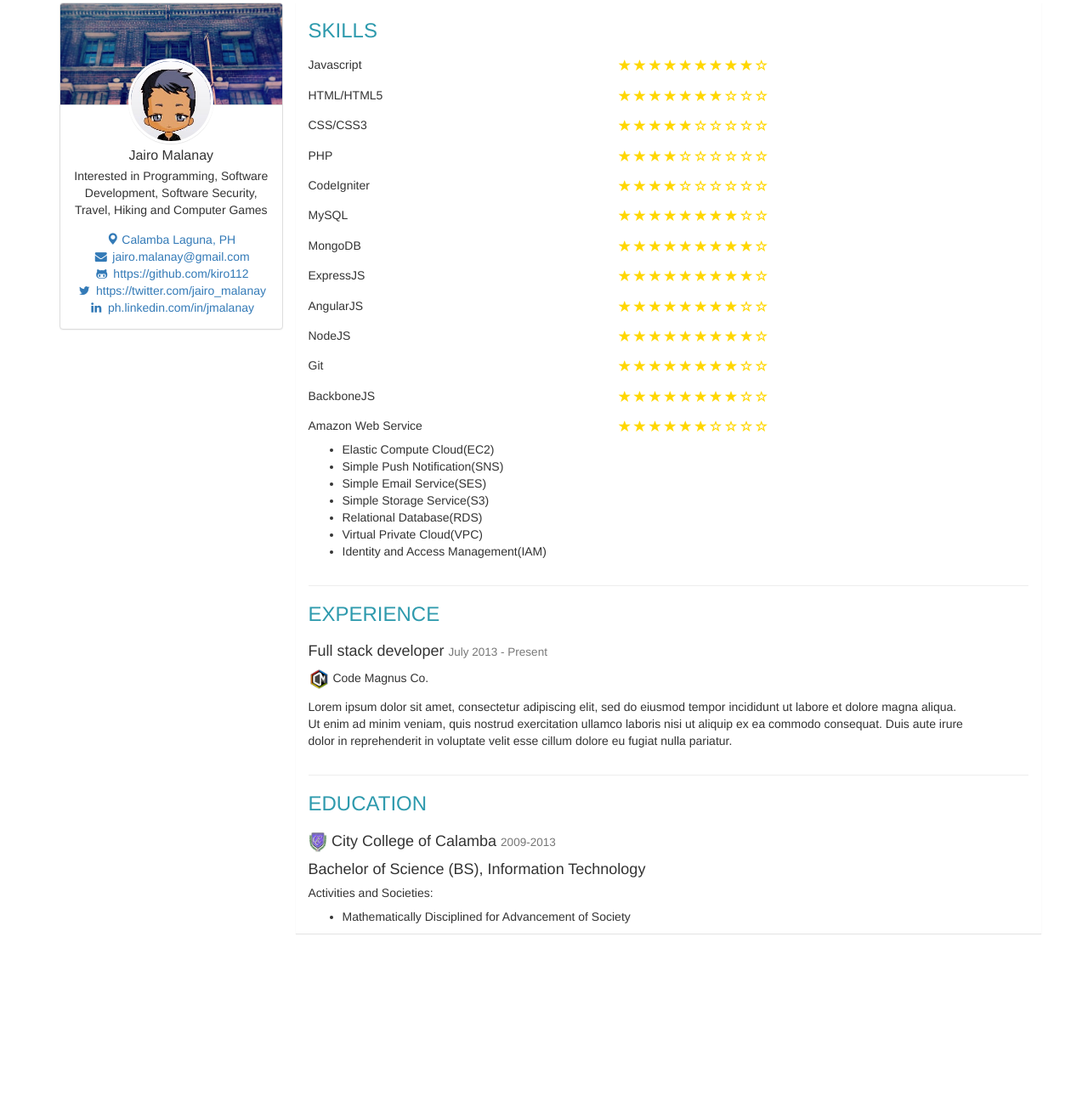
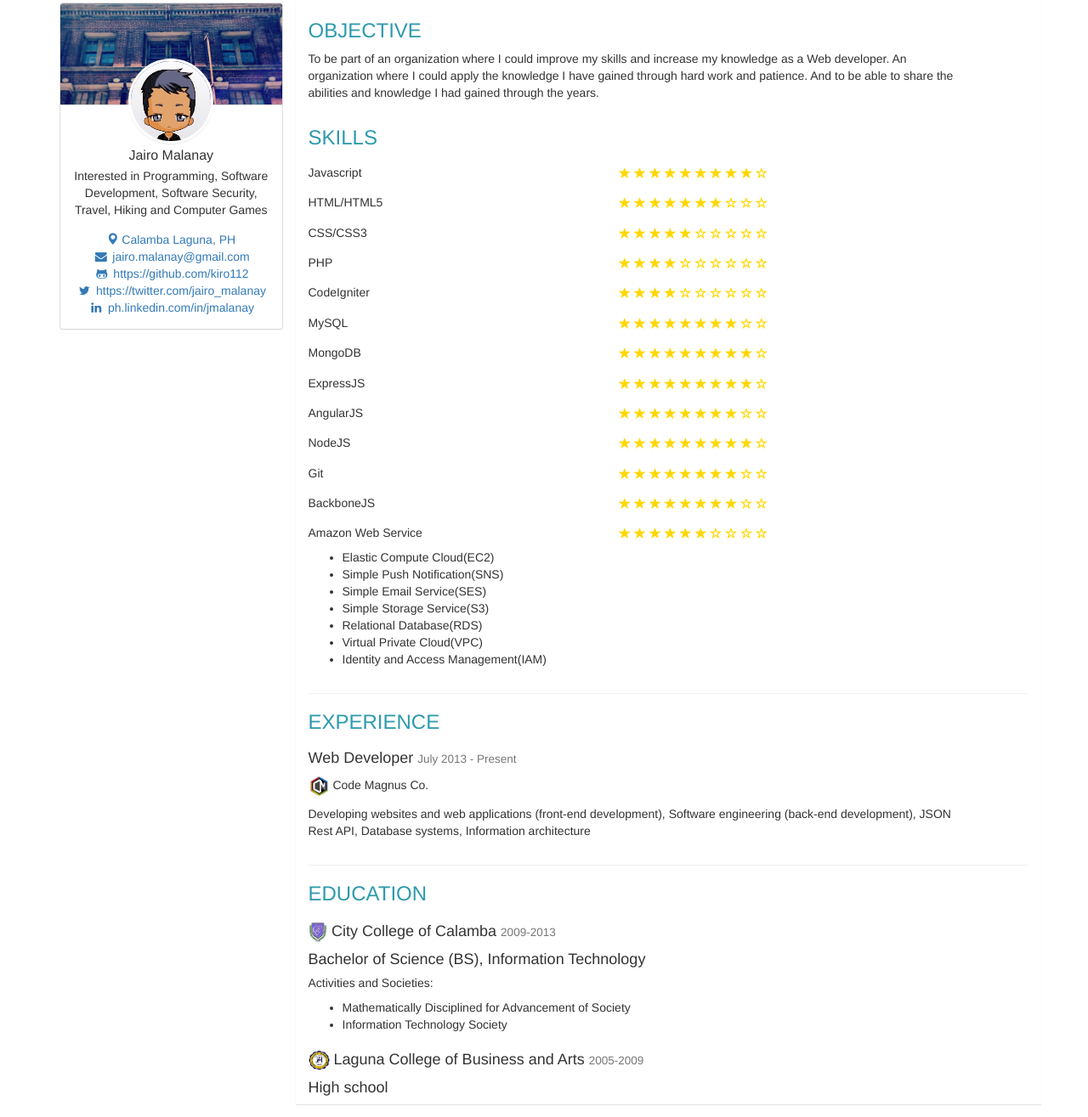
Before and after one commit to kiro112/kiro112.github.io, a plain HTML site: page index.html in a window 1280 px wide. Shown: the part 12-1327 px from the top of the page at 85% size. Before the commit the page ends 1126 px from the top, so only its background shows below. Drawn offline with Linux system fonts and the light colour scheme.

Commit message:
Added lcba logo

```diff
--- a/index.html
+++ b/index.html
@@ -104,6 +104,17 @@
 		</div> <!-- /div.col-sm-3 -->
 
 		<div id="main-content" class="col-sm-9">
+			<div class="objective-container">
+				<h3 class="content-header">Objective</h3>
+				<div class="row">
+					<div class="col-sm-11">
+						<p>
+							To be part of an organization where I could improve my skills and increase my knowledge as a Web developer. An organization where I could apply the knowledge I have gained through hard work and patience. And to be able to share the abilities and knowledge I had gained through the years.
+						</p>
+					</div>
+				</div>
+			</div>
+
 			<div class="skills-container">
 				<h3 class="content-header">Skills</h3>
 
@@ -362,9 +373,15 @@
 				<h3 class="content-header">Experience</h3>
 				<div class="row">
 					<div class="col-sm-11">
-						<h4>Full stack developer <small>July 2013 - Present</small></h4>
+						<h4>Web Developer <small>July 2013 - Present</small></h4>
 						<h5><img src="assets/images/codemagnus-logo.png" height="25px"> Code Magnus Co.</h5>
-						<p>Lorem ipsum dolor sit amet, consectetur adipiscing elit, sed do eiusmod tempor incididunt ut labore et dolore magna aliqua. Ut enim ad minim veniam, quis nostrud exercitation ullamco laboris nisi ut aliquip ex ea commodo consequat. Duis aute irure dolor in reprehenderit in voluptate velit esse cillum dolore eu fugiat nulla pariatur.</p>
+						<p>
+							Developing websites and web applications (front-end development),
+							Software engineering (back-end development),
+							JSON Rest API,
+							Database systems,
+							Information architecture
+						</p>
 					</div>
 				</div>
 			</div>
@@ -380,9 +397,19 @@
 						</h4>
 						<h4>Bachelor of Science (BS), Information Technology</h4>
 						<h5>Activities and Societies: </h5>
-							<ul>
-								<li>Mathematically Disciplined for Advancement of Society</li>
-							</ul>
+						<ul>
+							<li>Mathematically Disciplined for Advancement of Society</li>
+							<li>Information Technology Society</li>
+						</ul>
+					</div>
+				</div>
+
+				<div class="row">
+					<div class="col-sm-11">
+						<h4>
+							<img src="assets/images/Seal_of_LCBA.png" height="25px"> Laguna College of Business and Arts <small>2005-2009</small>
+						</h4>
+						<h4>High school</h4>
 					</div>
 				</div>
 			</div>
```
Also changed, not shown: assets/images/Seal_of_LCBA.png (added).
